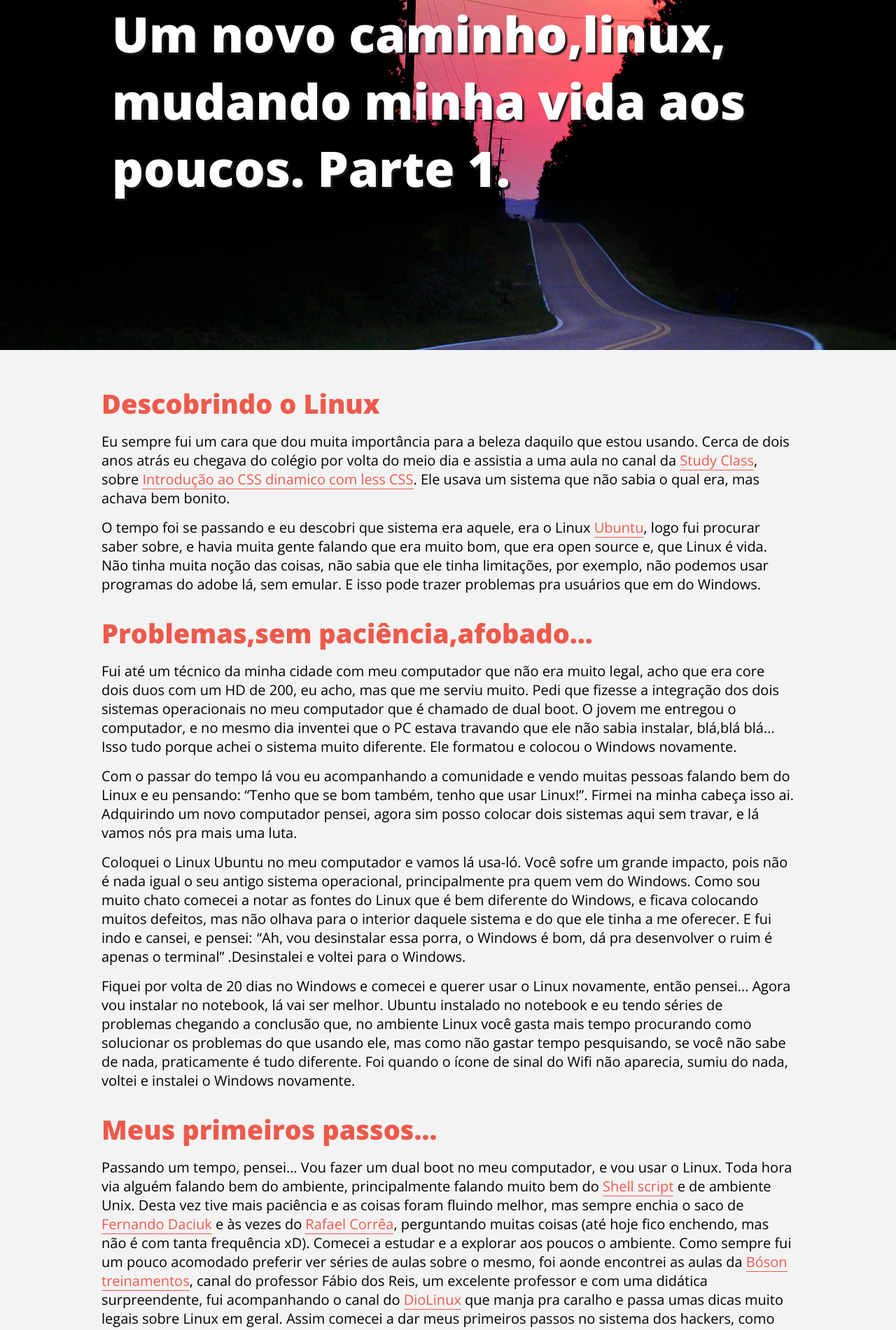
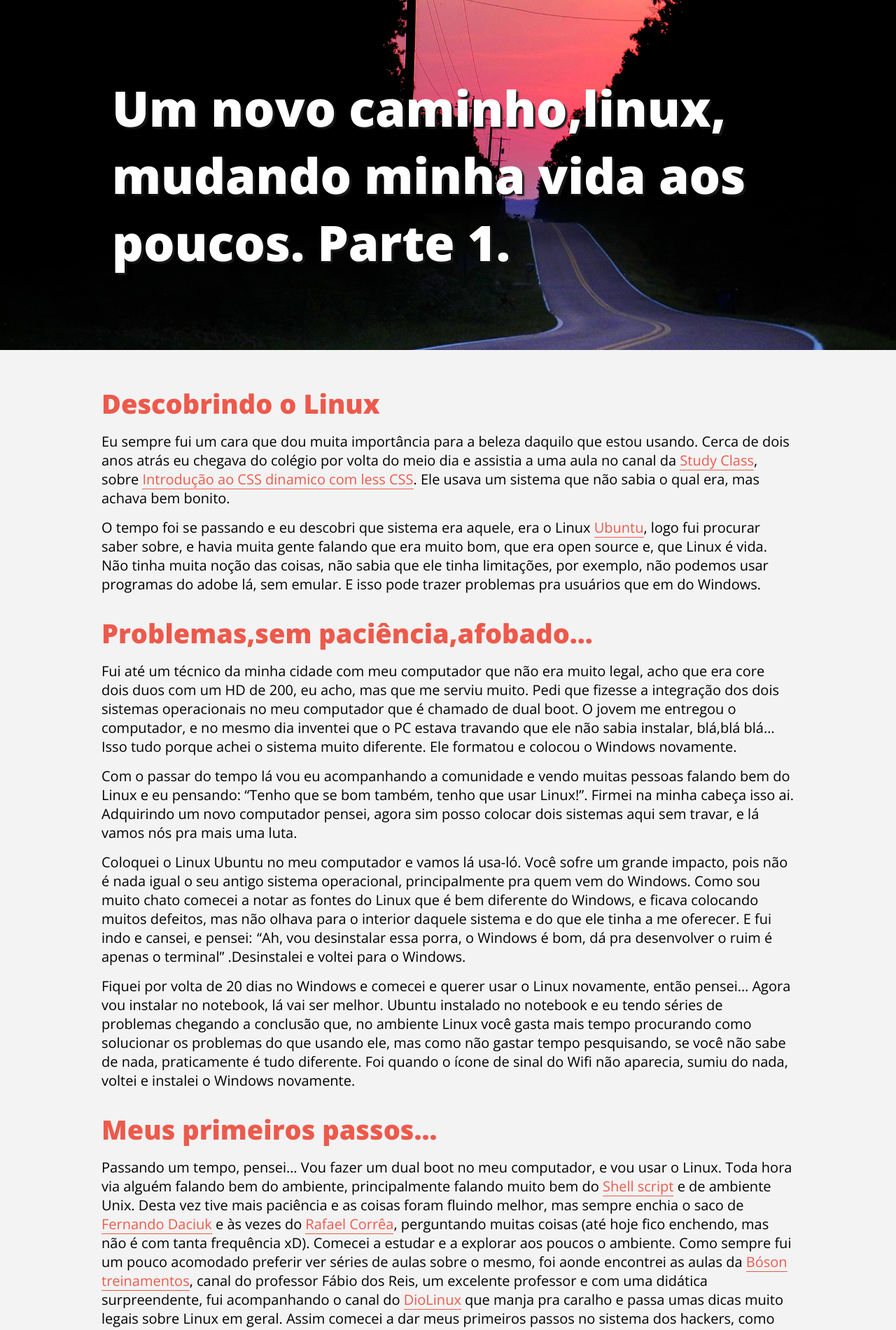
Before and after one commit to andersoonweb/andersoonweb.github.io, a Jekyll site: the page built from _posts/2015-02-17-um-novo-caminho-linux-mudando-minha-vida-aos-poucos-parte-1.markdown, in a window 1280 px wide. Shown: the top 1900 px of the page at 70% size. Built offline with Jekyll 4.4.1, drawn with Linux system fonts in a browser that asks for light colours; nearby versions of some CDN libraries; comment, search, counter and statistics services are not loaded.

Commit message:
center title

```diff
--- a/_posts/2015-02-17-um-novo-caminho-lsinux-mudando-minha-vida-aos-poucos-parte-1.markdown
+++ b/_posts/2015-02-17-um-novo-caminho-lsinux-mudando-minha-vida-aos-poucos-parte-1.markdown
@@ -6,8 +6,9 @@ categories: blog
 description: Queria passar um pouco dos comandos que aprendi e agora utilizo no dia a dia e expor minha interpretação deles pra vocês. Ele foi desenvolvido por Linus, o criador do Linux...
 comments: true
 img:
-   http://wallpaperwonder.com/wp-content/uploads/2014/03/logo-Ubuntu-Code-Wallpaper.jpg
+    /assets/imagem/git-par1.jpg
 ---
+
 <h2 class="topics">Meus primeiros passos...</h2>
 Recentemente resolvi me aprofundar no Git, um sistema de controle de versão bem comum entre desenvolvedores. Queria conhecer  pouco mais dos comandos básicos (git add , git commit -m e git push). Queria ver as mágicas que ele faz.
 
--- a/_sass/modules/_post.scss
+++ b/_sass/modules/_post.scss
@@ -8,7 +8,7 @@
 
 .post-title{
 	color: $color-logo;
-		font-size: 28px;
+	font-size: 28px;
 	a{
 		color: $color-logo;
 		font-size: 28px;
@@ -54,6 +54,11 @@
 .align-po-ex{
 	width: 960px;
 	margin: 0 auto;
+	position: absolute;
+	left: 50%;
+	margin-left: -480px;
+	height: 100%;
+	display: table;
 }
 .post-po-ex{
 	width: 100%;
@@ -64,11 +69,14 @@
 	z-index: -1;
 }
 .title-po-ex{
-	position: absolute;
+	position: relative;
 	color: #fff;
 	font-weight: 700;
 	font-size: 70px;
 	text-shadow: 3px 3px 2px #191919;
+	text-align: left;
+	vertical-align: middle;
+	display: table-cell;
 }
 .content-po-ex{
 	width: 990px;
@@ -92,7 +100,7 @@
 	text-align: center;
 	font-size: 60px;
 	color:$color-logo;
-	margin-top: 65px;
+	margin: 65px 0 20px 0;
 	font-family: 'Open Sans', sans-serif;
 }
 .share{
--- a/_sass/partials/_header.scss
+++ b/_sass/partials/_header.scss
@@ -32,6 +32,15 @@
 	height: 500px;
 	overflow: hidden;
 	font-family: 'Open Sans', sans-serif;
+	position: relative;
+	display: table;
+
+	&:hover{
+		content: '';
+		display: inline-block;
+		height: 500px;
+		vertical-align: middle;
+	}
 }
 .social{
 	margin-top: 25px;
```
Also changed, not shown: assets/imagem/git-par1.jpg (added).
